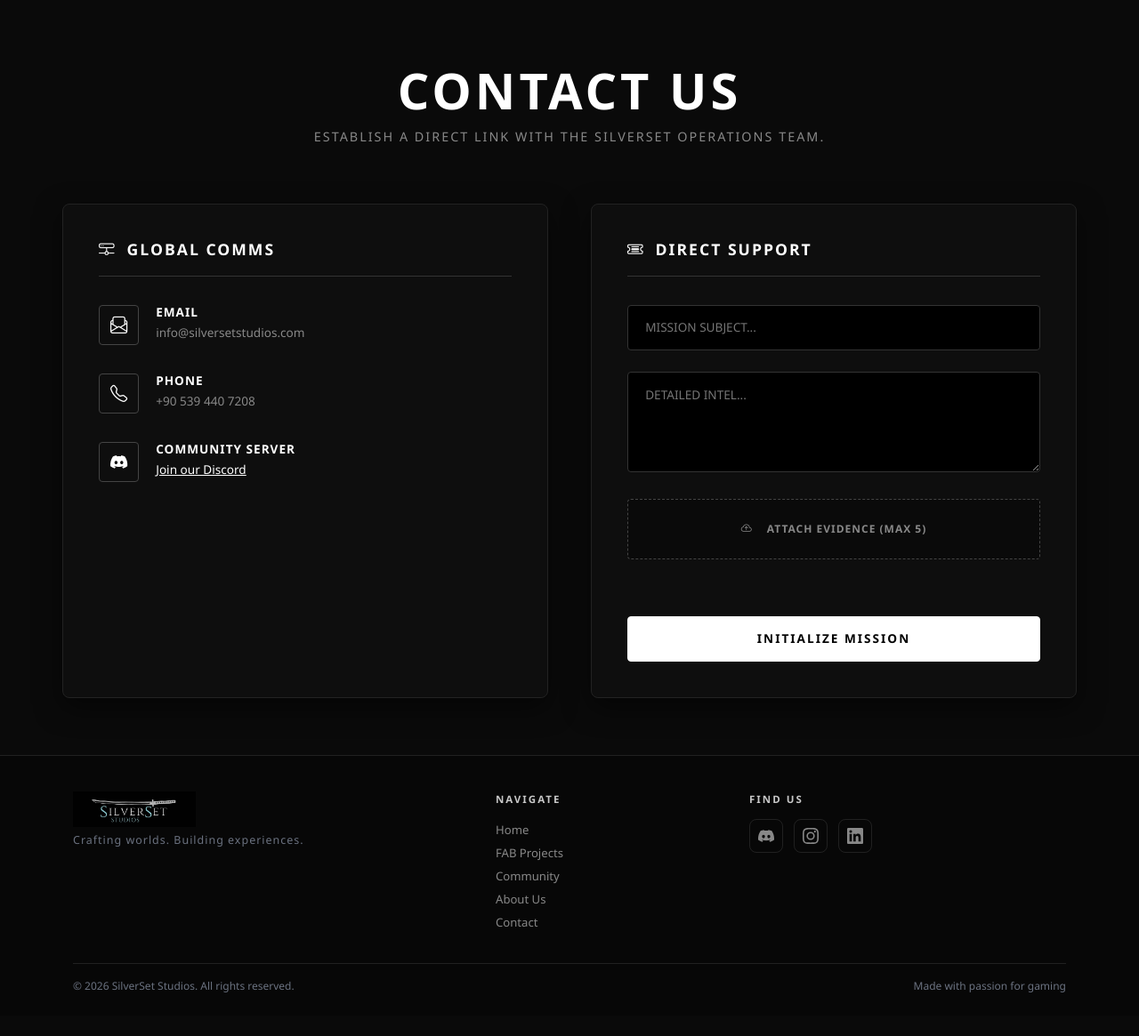
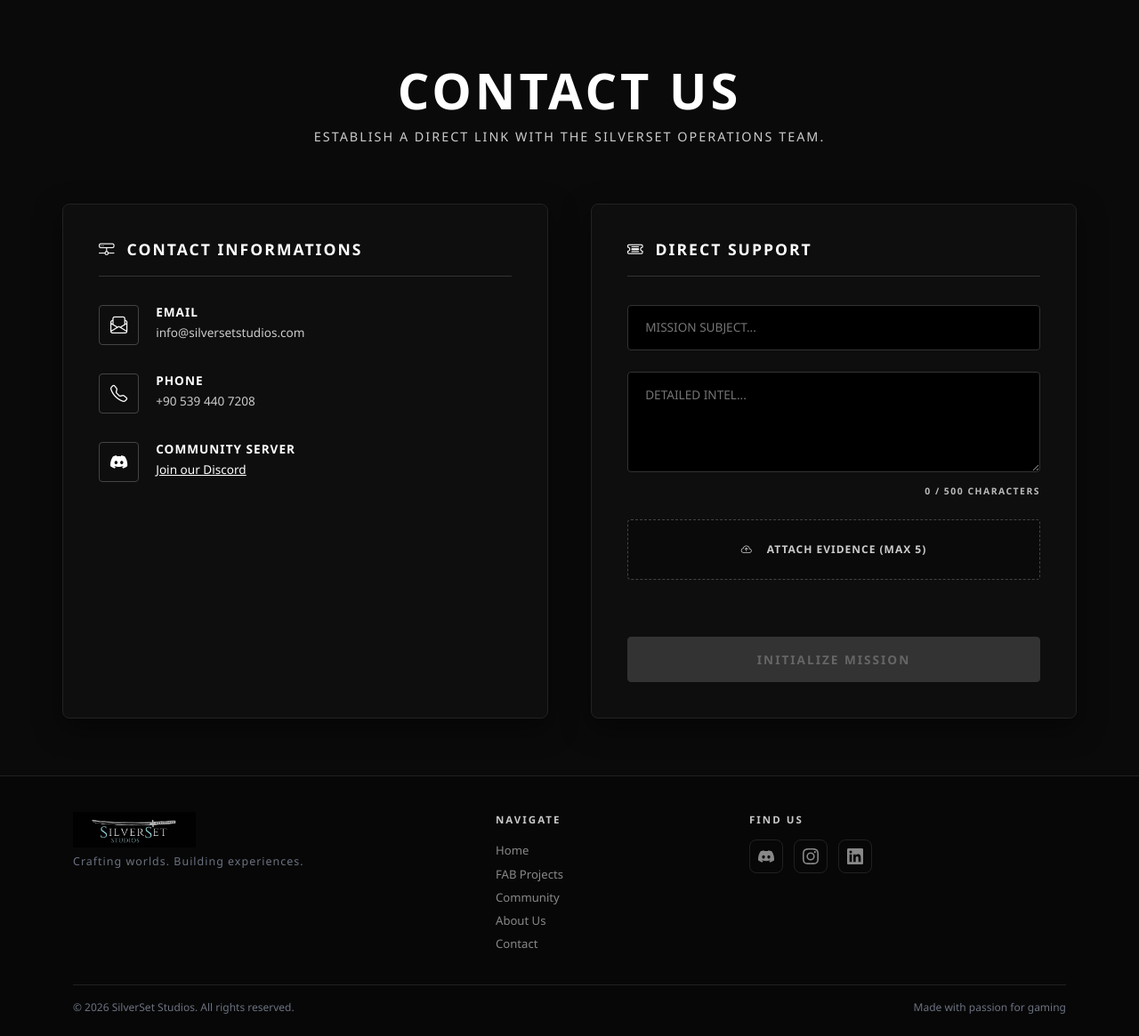
Before and after one commit to Raveloon/SilverSetWeb, an ASP.NET Core app: page /Contact in a window 1280 px wide. Shown: the part 68-1233 px from the top of the page at 89% size. Before the commit the page ends 1184 px from the top, so only its background shows below. Run offline with ASP.NET Core 8, Linux system fonts and the light colour scheme; the visitor is signed in with stand-in values (Sample User, id 1); some libraries are stand-ins or nearby versions.

Commit message:
feat : MVP :)

```diff
--- a/SilverSet/Views/Contact/Index.cshtml
+++ b/SilverSet/Views/Contact/Index.cshtml
@@ -23,7 +23,7 @@
     }
 
     .contact-subtitle {
-        color: #888;
+        color: #ccc;
         letter-spacing: 2px;
         font-size: 0.9rem;
         margin-top: 0.5rem;
@@ -98,7 +98,7 @@
     }
 
     .info-content p {
-        color: #888;
+        color: #ccc;
         font-size: 0.85rem;
         margin: 0;
         line-height: 1.5;
@@ -134,7 +134,7 @@
         gap: 1rem;
         background: #0a0a0a;
         border: 1px dashed #444;
-        color: #888;
+        color: #ccc;
         padding: 1.5rem;
         border-radius: 4px;
         cursor: pointer;
@@ -219,10 +219,17 @@
             border-color: #ccc;
         }
 
+        .btn-submit-ticket:disabled {
+            background: #333;
+            border-color: #333;
+            color: #666;
+            cursor: not-allowed;
+        }
+
     .btn-history {
         display: block;
         text-align: center;
-        color: #888;
+        color: #ccc;
         text-decoration: none;
         font-size: 0.75rem;
         font-weight: 800;
@@ -281,12 +288,14 @@
     }
 
     .msg-bubble {
-        max-width: 80%;
+        max-width: 85%;
         padding: 0.85rem 1.2rem;
         border-radius: 4px;
         font-size: 0.85rem;
         line-height: 1.6;
         word-wrap: break-word;
+        word-break: break-all;
+        overflow-wrap: anywhere;
     }
 
     .msg-user {
@@ -310,6 +319,12 @@
 
     .input-wrapper {
         display: flex;
+        flex-direction: column;
+        gap: 0.5rem;
+    }
+
+    .input-row {
+        display: flex;
         gap: 0.8rem;
         align-items: center;
     }
@@ -325,6 +340,23 @@
         align-items: center;
         justify-content: center;
         cursor: pointer;
+        transition: 0.2s;
+    }
+
+        .btn-send:disabled {
+            background: #333;
+            border-color: #333;
+            color: #666;
+            cursor: not-allowed;
+        }
+
+    .char-counter {
+        font-size: 0.65rem;
+        font-weight: 800;
+        letter-spacing: 1.5px;
+        color: #bbb;
+        text-transform: uppercase;
+        text-align: right;
     }
 
     @@media (max-width: 991px) {
@@ -342,7 +374,7 @@
 
     <div class="contact-grid">
         <aside class="contact-panel">
-            <h2 class="panel-title"><i class="bi bi-hdd-network"></i> Global Comms</h2>
+            <h2 class="panel-title"><i class="bi bi-hdd-network"></i> contact informations</h2>
             <ul class="info-list">
                 <li class="info-item">
                     <div class="info-icon"><i class="bi bi-envelope-paper"></i></div>
@@ -369,7 +401,7 @@
                     <article class="chat-container">
                         <header class="chat-header">
                             <div>
-                                <span style="color:#666; font-size:0.6rem; font-weight:800;">TICKET #@Model.ActiveTicket.Id</span>
+                                <span style="color:#bbb; font-size:0.6rem; font-weight:800;">TICKET #@Model.ActiveTicket.Id</span>
                                 <div style="color:white; font-weight:700;">@Model.ActiveTicket.Subject</div>
                             </div>
                             <div style="background:#fff; color:#000; padding:0.3rem 0.8rem; border-radius:4px; font-size:0.65rem; font-weight:900;">ACTIVE</div>
@@ -394,8 +426,11 @@
 
                         <footer class="chat-input-area">
                             <div class="input-wrapper">
-                                <input type="text" id="messageInput" class="form-control-custom mb-0" placeholder="Transmit real-time message..." autocomplete="off" />
-                                <button id="sendBtn" class="btn-send"><i class="bi bi-send-fill"></i></button>
+                                <div class="input-row">
+                                    <input type="text" id="messageInput" class="form-control-custom mb-0" placeholder="Transmit real-time message..." autocomplete="off" maxlength="500" />
+                                    <button id="sendBtn" class="btn-send" disabled><i class="bi bi-send-fill"></i></button>
+                                </div>
+                                <div id="chatCounter" class="char-counter">0 / 500 CHARACTERS</div>
                             </div>
                         </footer>
                     </article>
@@ -404,8 +439,9 @@
                 {
                     <form asp-action="CreateTicket" method="post" enctype="multipart/form-data" id="ticketForm">
                         @Html.AntiForgeryToken()
-                        <input type="text" name="subject" class="form-control-custom" placeholder="MISSION SUBJECT..." required>
-                        <textarea name="message" class="form-control-custom" rows="4" placeholder="DETAILED INTEL..." required></textarea>
+                        <input type="text" name="subject" class="form-control-custom" placeholder="MISSION SUBJECT..." required maxlength="100">
+                        <textarea name="message" id="newTicketMessage" class="form-control-custom" rows="4" placeholder="DETAILED INTEL..." required maxlength="500"></textarea>
+                        <div id="newTicketCounter" class="char-counter" style="margin-bottom: 1.5rem; margin-top: -1rem;">0 / 500 CHARACTERS</div>
 
                         <div class="file-upload-wrapper">
                             <input type="file" id="attachments" multiple hidden accept="image/*">
@@ -420,7 +456,7 @@
                         <div class="mb-4 d-flex justify-content-center">
                             <div class="cf-turnstile" data-sitekey="@Configuration["CloudflareTurnstile:SiteKey"]" data-theme="dark"></div>
                         </div>
-                        <button type="submit" class="btn-submit-ticket">INITIALIZE MISSION</button>
+                        <button type="submit" id="submitTicketBtn" class="btn-submit-ticket" disabled>INITIALIZE MISSION</button>
                     </form>
 
                     @if (Model.ClosedTicketsCount > 0)
@@ -452,16 +488,40 @@
 
         let selectedFiles = [];
 
+        function setupCounter(inputId, counterId, buttonId) {
+            const input = document.getElementById(inputId);
+            const counter = document.getElementById(counterId);
+            const btn = document.getElementById(buttonId);
+
+            if (input && counter && btn) {
+                input.addEventListener('input', () => {
+                    const len = input.value.trim().length;
+                    counter.textContent = `${len} / 500 CHARACTERS`;
+
+                    if (len >= 500) {
+                        counter.style.color = "#ef4444";
+                    } else if (len >= 450) {
+                        counter.style.color = "#fbbf24";
+                    } else {
+                        counter.style.color = "#bbb";
+                    }
+
+                    btn.disabled = (len === 0 || len > 500);
+                });
+            }
+        }
+
+        setupCounter('newTicketMessage', 'newTicketCounter', 'submitTicketBtn');
+        setupCounter('messageInput', 'chatCounter', 'sendBtn');
+
         if(fileInput) {
             fileInput.addEventListener('change', function() {
                 const files = Array.from(this.files);
-
                 files.forEach(file => {
                     if (selectedFiles.length < 5) {
                         selectedFiles.push(file);
                     }
                 });
-
                 renderPreviews();
                 this.value = "";
             });
@@ -469,12 +529,10 @@
 
         function renderPreviews() {
             previewArea.innerHTML = "";
-
             selectedFiles.forEach((file, index) => {
                 const reader = new FileReader();
                 const box = document.createElement("div");
                 box.className = "preview-box";
-
                 reader.onload = (e) => {
                     box.innerHTML = `
                         <img src="${e.target.result}">
@@ -484,7 +542,6 @@
                 reader.readAsDataURL(file);
                 previewArea.appendChild(box);
             });
-
             if(selectedFiles.length > 0) {
                 labelText.innerHTML = `<span style="color:#fff;">${selectedFiles.length}</span> FILE(S) SELECTED`;
             } else {
@@ -501,14 +558,12 @@
             ticketForm.addEventListener('submit', function(e) {
                 const dt = new DataTransfer();
                 selectedFiles.forEach(file => dt.items.add(file));
-
                 const finalInput = document.createElement('input');
                 finalInput.type = 'file';
                 finalInput.name = 'attachments';
                 finalInput.multiple = true;
                 finalInput.files = dt.files;
                 finalInput.style.display = 'none';
-
                 this.appendChild(finalInput);
             });
         }
@@ -520,6 +575,7 @@
                     const chatBox = document.getElementById("chatBox");
                     const messageInput = document.getElementById("messageInput");
                     const sendBtn = document.getElementById("sendBtn");
+                    const chatCounter = document.getElementById("chatCounter");
                     const ticketId = "@Model.ActiveTicket.Id";
 
                     if(chatBox) chatBox.scrollTop = chatBox.scrollHeight;
@@ -536,13 +592,16 @@
 
                     const transmit = () => {
                         const msg = messageInput.value.trim();
-                    if (msg) {
+                        if (msg && msg.length <= 500) {
                             connection.invoke("SendMessage", parseInt(ticketId), msg).catch(console.error);
                             messageInput.value = "";
+                            chatCounter.textContent = "0 / 500 CHARACTERS";
+                            chatCounter.style.color = "#bbb";
+                            sendBtn.disabled = true;
                         }
                     };
-                sendBtn?.addEventListener("click", transmit);
-                messageInput?.addEventListener("keypress", (e) => { if (e.key === "Enter") transmit(); });
+                    sendBtn.addEventListener("click", transmit);
+                    messageInput.addEventListener("keypress", (e) => { if (e.key === "Enter") transmit(); });
             </text>
         }
     </script>
```
Lines whose indentation alone changed are shown as unchanged.
